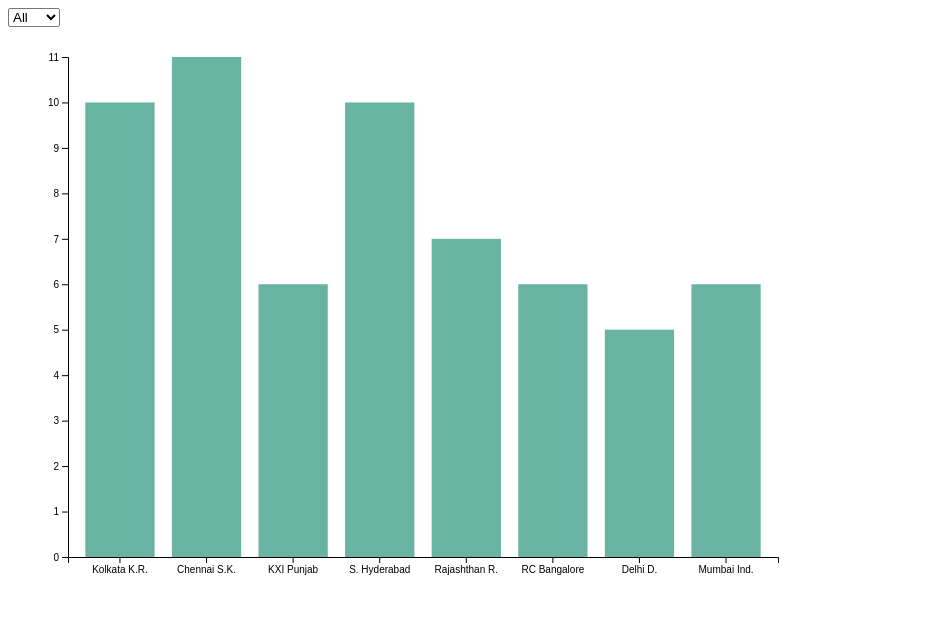
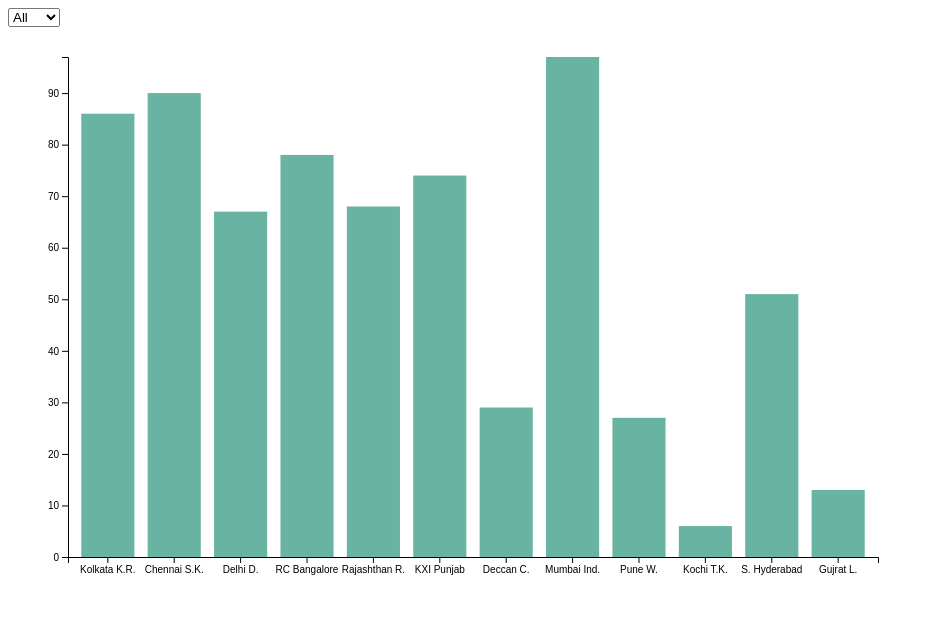
Before and after one commit to AnkurAggarwal-ORR/Data, a plain HTML site: page index.html in a window 1280 px wide. Shown: the whole page, without its empty margins (0-934 px from the left). Drawn offline with nearby package versions, Linux system fonts and the light colour scheme.

Commit message:
Update index.html

```diff
--- a/index.html
+++ b/index.html
@@ -34,7 +34,7 @@
 
   // set the dimensions and margins of the graph
   var margin = {top: 30, right: 30, bottom: 70, left: 60},
-      width = 800 - margin.left - margin.right,
+      width = 900 - margin.left - margin.right,
       height = 600 - margin.top - margin.bottom;
 
   // append the svg object to the body of the page
@@ -131,41 +131,10 @@
           .attr("height", function(d) { return height - y(teamWinningCount[d]); })
           .attr("fill", "#69b3a2")
     })
-    // Parse the Data
-    /*d3.csv("https://raw.githubusercontent.com/holtzy/D3-graph-gallery/master/DATA/barplot_change_data.csv", function(data) {
-      //d3.csv("IPL20.csv", function(data) {
-
-      // X axis
-      x.domain(data.map(function(d) { return d.group; }))
-      xAxis.transition().duration(1000).call(d3.axisBottom(x))
-
-      // Add Y axis
-      y.domain([0, d3.max(data, function(d) { return +d[selectedVar] }) ]);
-      yAxis.transition().duration(1000).call(d3.axisLeft(y));
-
-      // variable u: map data to existing bars
-      svg.selectAll("*").remove();
-
-      var u = svg.selectAll("rect")
-        .data(data)
-
-      // update bars
-      u
-        .enter()
-        .append("rect")
-        .merge(u)
-        .transition()
-        .duration(1000)
-          .attr("x", function(d) { return x(d.group); })
-          .attr("y", function(d) { return y(d[selectedVar]); })
-          .attr("width", x.bandwidth())
-          .attr("height", function(d) { return height - y(d[selectedVar]); })
-          .attr("fill", "#69b3a2")
-    })*/
 
   }
 
   // Initialize plot
-  update('2018')
+  update('All')
 
   </script>
```
